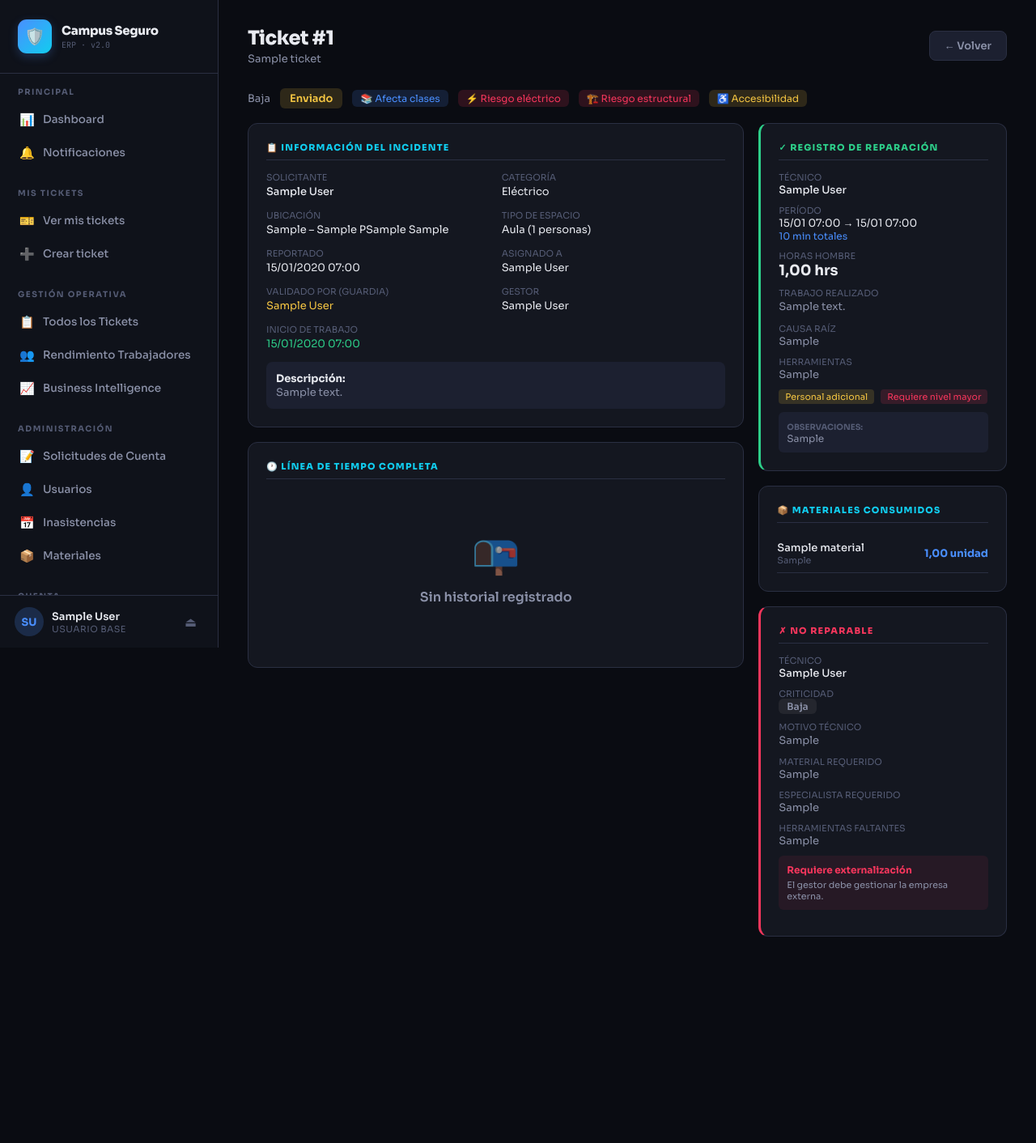
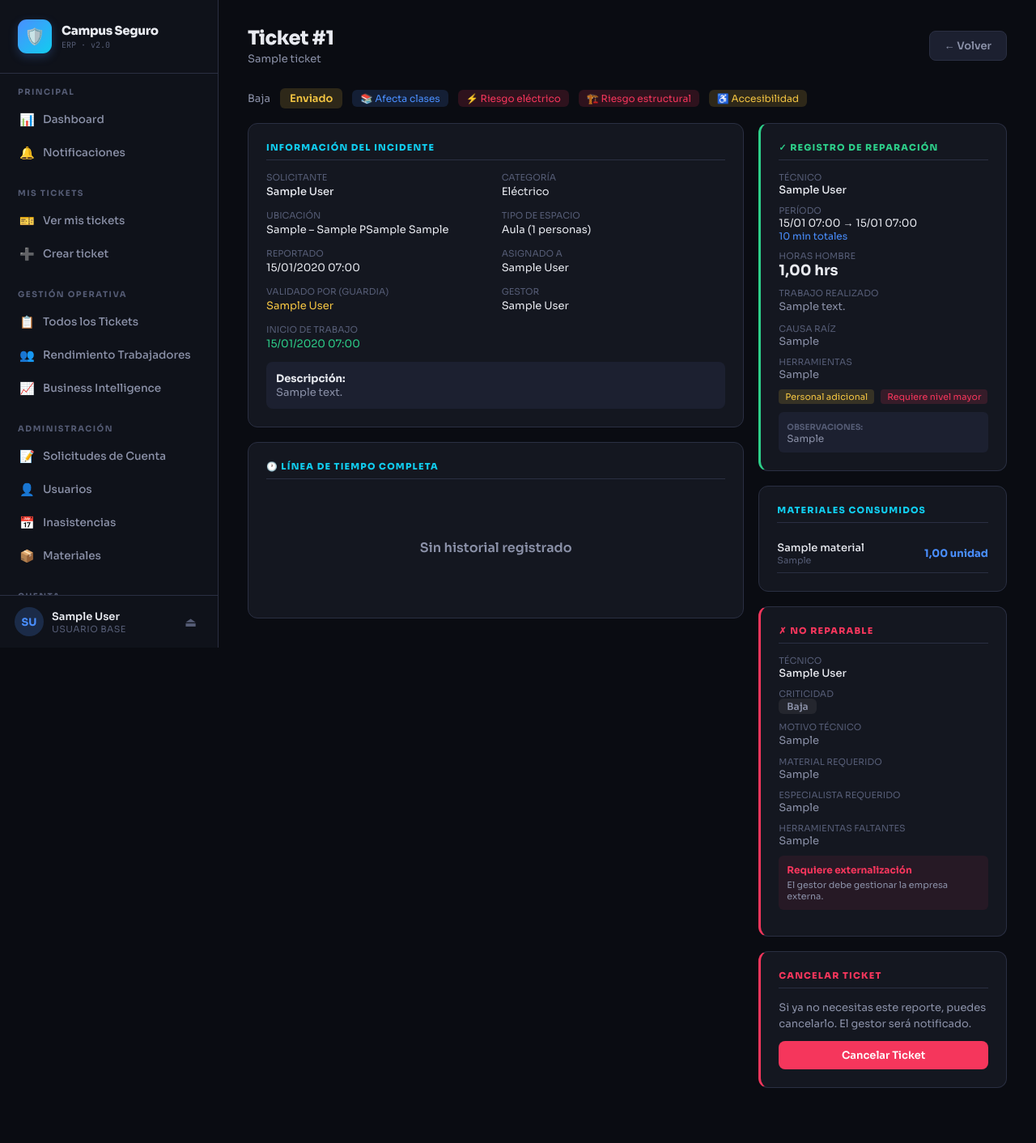
Before and after one commit to jordanrj1/Proyecto-CampuSeguro-, a Django app: page /tickets/1/ in a window 1280 px wide. Shown: the whole page at 81% size. Before the commit the page ends 1157 px from the top, so only its background shows below. Run offline with Django 5.2, Linux system fonts and the light colour scheme; a user stored in the database is signed in; data comes from the database, SQL or seed files in the repository; tables that the repository leaves empty hold one stand-in row (values such as "Sample post").

Commit message:
feat: implementar módulo de cancelar ticket
- Agregar botón 'Cancelar Ticket' en ticket_detalle.html
- Crear página de confirmación confirmar_cancelar.html
- Implementar vista cancelar_ticket() con validaciones
- Validar que solo el creador pueda cancelar
- Validar que solo tickets en estado 'Enviado' puedan cancelarse
- Cambiar estado a 'Cancelado' al confirmar
- Registrar en HistorialAcciones y LogAuditoria
- Notificar a gestores sobre la cancelación
- Mostrar mensaje de éxito al usuario

Criterios de aceptación cumplidos:
✅ Botón visible solo en estado 'Enviado'
✅ Ticket cambia a estado 'Cancelado'
✅ Usuario recibe confirmación visual
✅ Gestor es notificado

```diff
--- a/Fase 2/Evidencias Proyecto/campus_seguro/app/templates/app/shared/ticket_detalle.html
+++ b/Fase 2/Evidencias Proyecto/campus_seguro/app/templates/app/shared/ticket_detalle.html
@@ -79,7 +79,7 @@ Trazabilidad{% endblock %} {% block content %}
   <div>
     <!-- Información del incidente -->
     <div class="card" style="margin-bottom: 18px">
-      <div class="form-section-title">📋 Información del incidente</div>
+      <div class="form-section-title"> Información del incidente</div>
       <div
         style="
           display: grid;
@@ -232,7 +232,7 @@ Trazabilidad{% endblock %} {% block content %}
     {% if request.user.rol != 'usuario' %} {%if ticket.foto_evidencia or ticket.validacion.foto_evidencia or ticket.mantencion.foto_final or ticket.no_reparable.foto_diagnostico%}
     <div class="card" style="margin-bottom: 18px">
       <div class="form-section-title">
-        📷 Evidencia fotográfica
+         Evidencia fotográfica
         <span
           style="
             font-size: 11px;
@@ -318,7 +318,7 @@ Trazabilidad{% endblock %} {% block content %}
                 margin-bottom: 3px;
               "
             >
-              🛡️ VALIDACIÓN GUARDIA
+              ️ VALIDACIÓN GUARDIA
             </div>
             <div style="font-size: 12px; color: var(--text-secondary)">
               {{ ticket.validacion.guardia.get_full_name }}
@@ -487,7 +487,7 @@ Trazabilidad{% endblock %} {% block content %}
       </div>
       {% else %}
       <div class="empty-state">
-        <div class="icon">📭</div>
+        <div class="icon"></div>
         <div class="label">Sin historial registrado</div>
       </div>
       {% endif %}
@@ -597,7 +597,7 @@ Trazabilidad{% endblock %} {% block content %}
     <!-- Materiales utilizados -->
     {% if r.materiales_utilizados.exists %}
     <div class="card" style="margin-bottom: 18px">
-      <div class="form-section-title">📦 Materiales consumidos</div>
+      <div class="form-section-title"> Materiales consumidos</div>
       {% for mat in r.materiales_utilizados.all %}
       <div
         style="
@@ -706,6 +706,21 @@ Trazabilidad{% endblock %} {% block content %}
     </div>
     {% endwith %} {% endif %}
 
+    <!-- Acciones del usuario creador (Cancelar Ticket) -->
+    {% if request.user == ticket.creado_por and ticket.estado.codigo == 'enviado' %}
+    <div class="card" style="margin-bottom: 18px; border-left: 3px solid var(--accent-red)">
+      <div class="form-section-title" style="color: var(--accent-red)">
+         Cancelar Ticket
+      </div>
+      <p style="font-size: 13px; color: var(--text-secondary); margin-bottom: 12px; line-height: 1.5;">
+        Si ya no necesitas este reporte, puedes cancelarlo. El gestor será notificado.
+      </p>
+      <a href="{% url 'app:cancelar_ticket' ticket.pk %}" class="btn btn-danger" style="width: 100%; text-align: center; display: block;">
+        Cancelar Ticket
+      </a>
+    </div>
+    {% endif %}
+
     <!-- Acciones del gestor (solo si es gestor) -->
     {% if request.user.rol == 'gestor' %}
     <div class="card">
--- a/Fase 2/Evidencias Proyecto/campus_seguro/app/urls.py
+++ b/Fase 2/Evidencias Proyecto/campus_seguro/app/urls.py
@@ -26,6 +26,7 @@ urlpatterns = [
     path('tickets/<int:pk>/', views.detalle_ticket, name='detalle_ticket'),
     path('tickets/<int:pk>/editar/', views.editar_ticket, name='editar_ticket'),
     path('tickets/<int:pk>/eliminar/', views.eliminar_ticket, name='eliminar_ticket'),
+    path('tickets/<int:pk>/cancelar/', views.cancelar_ticket, name='cancelar_ticket'),
 
     # ── GESTOR: TICKETS ───────────────────────────────
     path('gestor/tickets/', views.gestor_tickets, name='gestor_tickets'),
--- a/Fase 2/Evidencias Proyecto/campus_seguro/app/views.py
+++ b/Fase 2/Evidencias Proyecto/campus_seguro/app/views.py
@@ -653,6 +653,72 @@ def eliminar_ticket(request, pk):
         messages.success(request, '✓ Ticket eliminado.')
         return redirect('app:mis_tickets')
     return render(request, 'app/confirmar_eliminar.html', {'ticket': ticket})
+
+
+@login_required
+def cancelar_ticket(request, pk):
+    """
+    Vista para que el usuario cancele su propio ticket.
+    GET: Muestra página de confirmación.
+    POST: Ejecuta la cancelación.
+    Solo se puede cancelar si el estado es "Enviado".
+    """
+    ticket = get_object_or_404(Ticket, pk=pk, deleted_at__isnull=True)
+
+    # Validar que el usuario sea el creador del ticket
+    if ticket.creado_por != request.user:
+        messages.error(request, 'No tienes permiso para cancelar este ticket.')
+        return redirect('app:detalle_ticket', pk=pk)
+
+    # Validar que el ticket esté en estado "Enviado"
+    if ticket.estado.codigo != 'enviado':
+        messages.error(request, 'Este ticket ya fue tomado y no se puede cancelar.')
+        return redirect('app:detalle_ticket', pk=pk)
+
+    # Si es GET: mostrar página de confirmación
+    if request.method == 'GET':
+        return render(request, 'app/confirmar_cancelar.html', {'ticket': ticket})
+
+    # Si es POST: ejecutar la cancelación
+    # Guardar estado anterior
+    estado_anterior = ticket.estado
+
+    # Cambiar estado a "Cancelado"
+    ticket.estado = EstadoCatalogo.para('ticket', 'cancelado')
+    ticket.save()
+
+    # Registrar en HistorialAcciones
+    HistorialAcciones.objects.create(
+        ticket=ticket,
+        usuario=request.user,
+        tipo_accion='cancelacion',
+        estado_anterior=estado_anterior,
+        estado_nuevo=ticket.estado,
+        descripcion=f'Ticket cancelado por {request.user.get_full_name() or request.user.username}',
+        es_global=True,
+        ip_address=get_client_ip(request),
+    )
+
+    # Registrar en LogAuditoria
+    registrar_log(
+        ticket, request.user, 'Ticket cancelado por usuario',
+        estado_anterior=estado_anterior.codigo,
+        estado_nuevo='cancelado',
+        ip=get_client_ip(request)
+    )
+
+    # Notificar al gestor
+    notificar_gestores(
+        'ticket_cancelado',
+        f'Ticket #{ticket.pk} cancelado',
+        f'{request.user.get_full_name() or request.user.username} canceló el ticket #{ticket.pk}: {ticket.titulo}',
+        ticket=ticket,
+        prioridad='baja',
+        url_accion=reverse('app:detalle_ticket', kwargs={'pk': ticket.pk})
+    )
+
+    messages.success(request, '✓ Ticket cancelado exitosamente.')
+    return redirect('app:detalle_ticket', pk=pk)
 
 
 # ═══════════════════════════════════════════════════════════════
```
Also changed, not shown: Fase 2/Evidencias Proyecto/campus_seguro/app/templates/app/confirmar_cancelar.html (added, +55 -0 lines).
